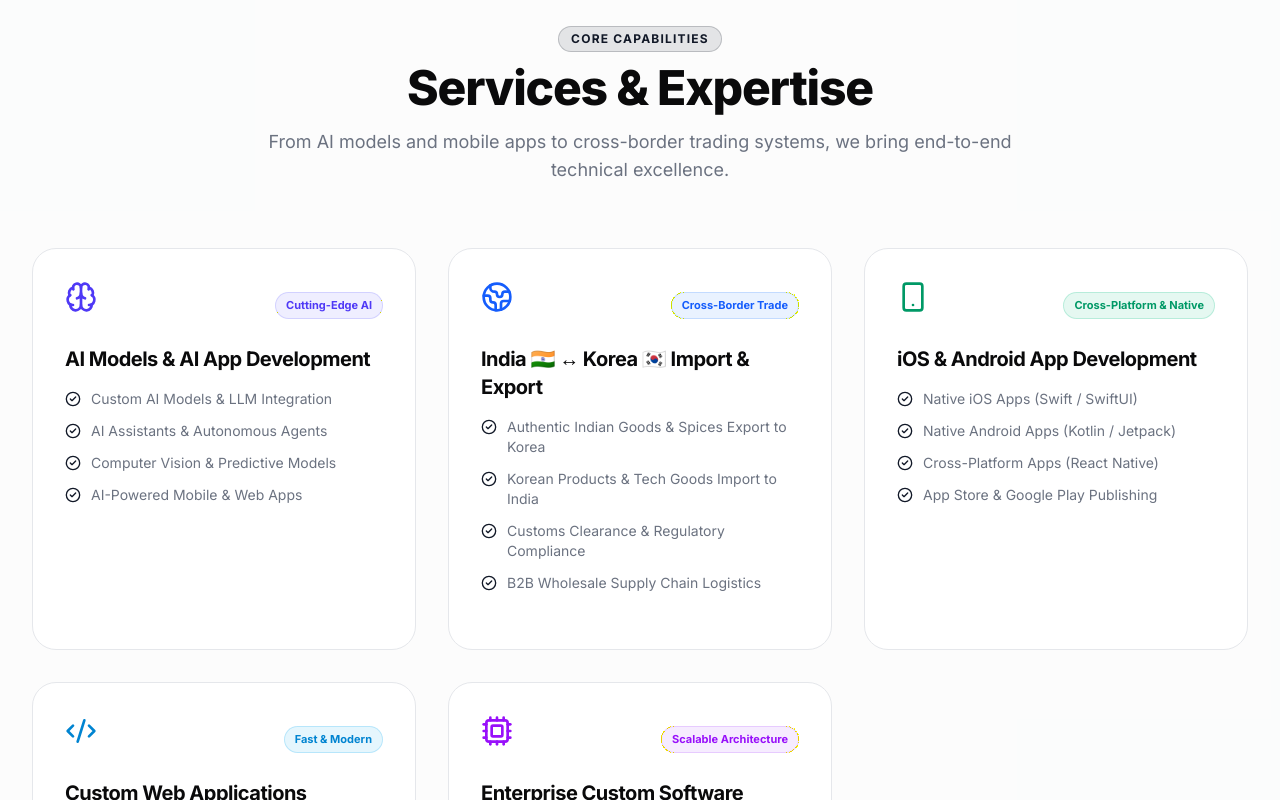
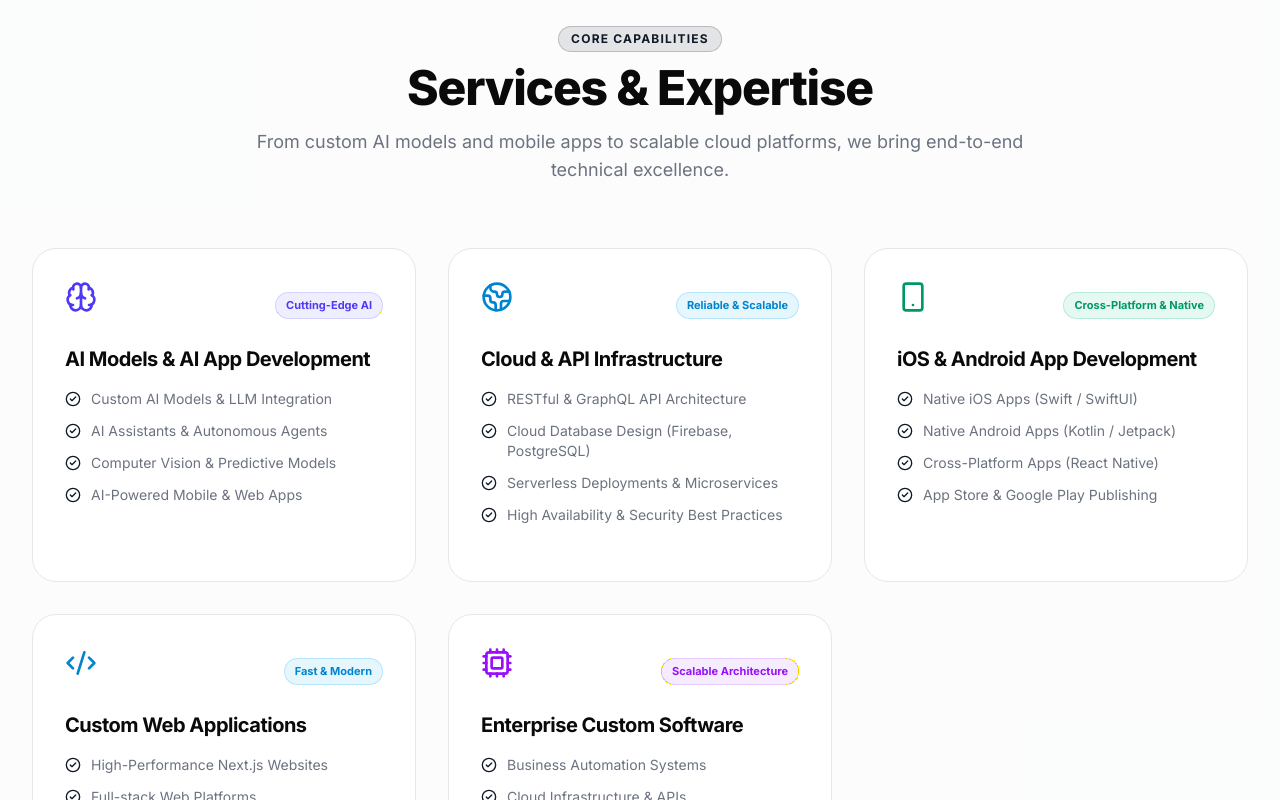
Before and after one commit to prsnt995/parshant-websites, a Next.js app: page / in a window 1280 px wide. Shown: the part 1060-1860 px from the top of the page. Built offline with nearby package versions, Linux system fonts and the light colour scheme.

Commit message:
refactor: completely remove import and export trade mentions across all components

```diff
--- a/src/components/layout/Footer.tsx
+++ b/src/components/layout/Footer.tsx
@@ -16,7 +16,7 @@ export function Footer() {
               </span>
             </Link>
             <p className="text-muted-foreground text-sm max-w-md leading-relaxed mb-4">
-              Building custom AI Models, high-performance iOS & Android Apps, and managing <strong className="text-blue-600 dark:text-blue-400">India 🇮🇳 ↔ South Korea 🇰🇷 Import & Export Trade</strong>.
+              Building custom AI Models, high-performance iOS & Android Apps, and modern Web Applications.
             </p>
             <p className="text-xs text-muted-foreground font-semibold">
               Owner & Founder: {siteConfig.owner}
@@ -61,7 +61,7 @@ export function Footer() {
 
         <div className="border-t border-border/80 pt-8 flex flex-col md:flex-row justify-between items-center text-xs text-muted-foreground gap-4">
           <p>© {new Date().getFullYear()} {siteConfig.name}. All rights reserved.</p>
-          <p className="font-semibold text-foreground">AI Models • iOS & Android Apps • India 🇮🇳 ↔ South Korea 🇰🇷 Import & Export</p>
+          <p className="font-semibold text-foreground">AI Models • iOS & Android Apps • Custom Web Solutions</p>
         </div>
       </div>
     </footer>
--- a/src/components/sections/About.tsx
+++ b/src/components/sections/About.tsx
@@ -14,16 +14,16 @@ export function About() {
           <h2 className="text-4xl md:text-5xl font-extrabold tracking-tight mb-8">
             Innovating Technology & <br />
             <span className="bg-gradient-to-r from-orange-600 via-amber-500 to-indigo-600 bg-clip-text text-transparent">
-              India 🇮🇳 ↔ Korea 🇰🇷 Cross-Border Trade
+              Digital Software Solutions
             </span>
           </h2>
 
           <p className="text-lg md:text-xl text-muted-foreground mb-6 leading-relaxed">
-            <strong className="text-foreground">{siteConfig.name}</strong>, owned and led by <strong className="text-foreground">{siteConfig.owner}</strong>, is a multi-disciplinary company specializing in custom <strong className="text-foreground">AI Models</strong>, native <strong className="text-foreground">iOS & Android Apps</strong>, and cross-border <strong className="text-blue-600 dark:text-blue-400 font-bold">Import & Export between India & South Korea</strong>.
+            <strong className="text-foreground">{siteConfig.name}</strong>, owned and led by <strong className="text-foreground">{siteConfig.owner}</strong>, is a tech company specializing in custom <strong className="text-foreground">AI Models</strong>, native <strong className="text-foreground">iOS & Android Apps</strong>, and high-performance <strong className="text-foreground">Web Applications</strong>.
           </p>
 
           <p className="text-lg text-muted-foreground mb-12 leading-relaxed">
-            From cross-border trading between India and South Korea to delivering cutting-edge AI software and mobile apps globally, we drive innovation and trade.
+            Delivering cutting-edge AI software and mobile apps globally, we drive digital innovation and help businesses build modern products.
           </p>
 
           <div className="grid grid-cols-1 md:grid-cols-3 gap-6 mb-12 text-left">
@@ -38,9 +38,9 @@ export function About() {
               <p className="text-xs text-muted-foreground">Engineering polished mobile apps published for global users.</p>
             </div>
             <div className="bg-background border border-border p-6 rounded-2xl">
-              <Globe2 className="text-blue-600 mb-3" size={28} />
-              <h3 className="font-bold text-base mb-1">India ↔ Korea Trade</h3>
-              <p className="text-xs text-muted-foreground">Importing & exporting spices, food goods, tech, and consumer items.</p>
+              <Globe2 className="text-sky-600 mb-3" size={28} />
+              <h3 className="font-bold text-base mb-1">Full-Stack Web Systems</h3>
+              <p className="text-xs text-muted-foreground">Designing fast Next.js websites, cloud backends, and databases.</p>
             </div>
           </div>
 
--- a/src/components/sections/Projects.tsx
+++ b/src/components/sections/Projects.tsx
@@ -3,12 +3,12 @@ import Image from "next/image";
 
 const projects = [
   {
-    title: "India 🇮🇳 ↔ South Korea 🇰🇷 Import & Export Trade",
-    desc: "Cross-border trading network exporting authentic Indian products & goods to South Korea, and importing premium Korean tech and consumer items.",
-    tech: "Logistics, Customs, B2B Supply Chain",
-    category: "Import & Export",
-    icon: <Globe2 size={18} className="text-blue-600" />,
-    image: "https://images.unsplash.com/photo-1578575437130-527eed3abbec?q=80&w=1200&auto=format&fit=crop"
+    title: "NOEUL Native & Cross-Platform Mobile Suite",
+    desc: "Full-featured iOS & Android application ecosystem built for seamless performance, real-time sync, and user engagement.",
+    tech: "Swift, Kotlin, React Native, Firebase",
+    category: "Mobile Apps",
+    icon: <Globe2 size={18} className="text-emerald-600" />,
+    image: "https://images.unsplash.com/photo-1512941937669-90a1b58e7e9c?q=80&w=1200&auto=format&fit=crop"
   },
   {
     title: "NOEUL AI Model & Assistant Engine",
--- a/src/components/sections/Services.tsx
+++ b/src/components/sections/Services.tsx
@@ -15,16 +15,16 @@ const services = [
     ]
   },
   {
-    id: "import-export",
-    title: "India 🇮🇳 ↔ Korea 🇰🇷 Import & Export",
-    badge: "Cross-Border Trade",
-    badgeColor: "bg-blue-500/10 text-blue-600 border-blue-500/20",
-    icon: <Globe2 className="w-8 h-8 mb-4 text-blue-600 dark:text-blue-400" />,
+    id: "cloud-infrastructure",
+    title: "Cloud & API Infrastructure",
+    badge: "Reliable & Scalable",
+    badgeColor: "bg-sky-500/10 text-sky-600 border-sky-500/20",
+    icon: <Globe2 className="w-8 h-8 mb-4 text-sky-600 dark:text-sky-400" />,
     items: [
-      "Authentic Indian Goods & Spices Export to Korea",
-      "Korean Products & Tech Goods Import to India",
-      "Customs Clearance & Regulatory Compliance",
-      "B2B Wholesale Supply Chain Logistics"
+      "RESTful & GraphQL API Architecture",
+      "Cloud Database Design (Firebase, PostgreSQL)",
+      "Serverless Deployments & Microservices",
+      "High Availability & Security Best Practices"
     ]
   },
   {
@@ -81,7 +81,7 @@ export function Services() {
             Services & Expertise
           </h2>
           <p className="text-muted-foreground text-lg">
-            From AI models and mobile apps to cross-border trading systems, we bring end-to-end technical excellence.
+            From custom AI models and mobile apps to scalable cloud platforms, we bring end-to-end technical excellence.
           </p>
         </div>
 
--- a/src/components/sections/WhatWeBuild.tsx
+++ b/src/components/sections/WhatWeBuild.tsx
@@ -5,7 +5,7 @@ const examples = [
   "Custom AI Models",
   "iOS App (iPhone/iPad)",
   "Android App (Play Store)",
-  "India 🇮🇳 ↔ Korea 🇰🇷 Import & Export",
+  "Cloud & API Integrations",
   "LLM & AI Assistant",
   "E-Commerce Store",
   "Admin Dashboard",
```
